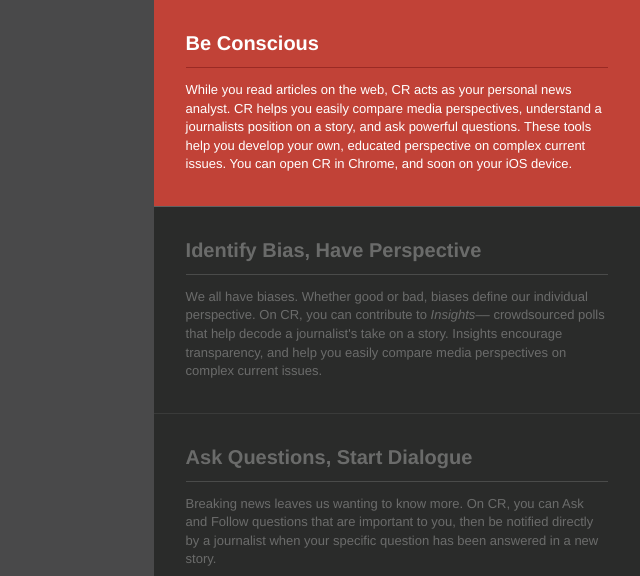
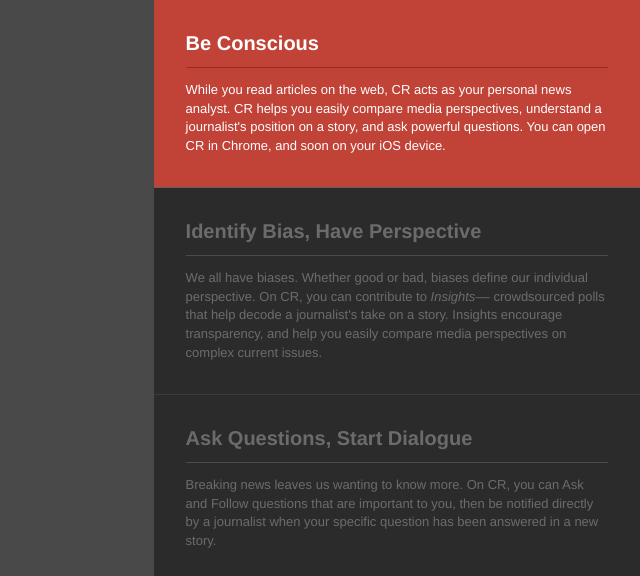
Before and after one commit to imjbrad/cr_server, a Django app: page / in a window 1280 px wide. Shown: the part 224-800 px from the top of the page, without its empty margins (640-1280 px from the left). Run offline with Django 3.2, Linux system fonts and the light colour scheme; parts of the project's set-up code (start-up, migrations or seed data) failed here and were passed over; some libraries are stand-ins or nearby versions.

Commit message:
modified copy in first tab again

```diff
--- a/cr_www/templates/pages/index.html
+++ b/cr_www/templates/pages/index.html
@@ -30,8 +30,7 @@
     <div id="overview-tab" class="feature-tab" tab-id="overview">
        <h2 class="feature-title">Be Conscious</h2>
        <div class="feature-description">
-           While you read articles on the web, CR acts as your personal news analyst. CR helps you easily compare media perspectives, understand a journalists position on a story, and ask powerful questions. These tools help you develop your
-           own, educated perspective on complex current issues.
+           While you read articles on the web, CR acts as your personal news analyst. CR helps you easily compare media perspectives, understand a journalist's position on a story, and ask powerful questions.
            You can open CR in Chrome, and soon on your iOS device.
        </div>
     </div>
```
